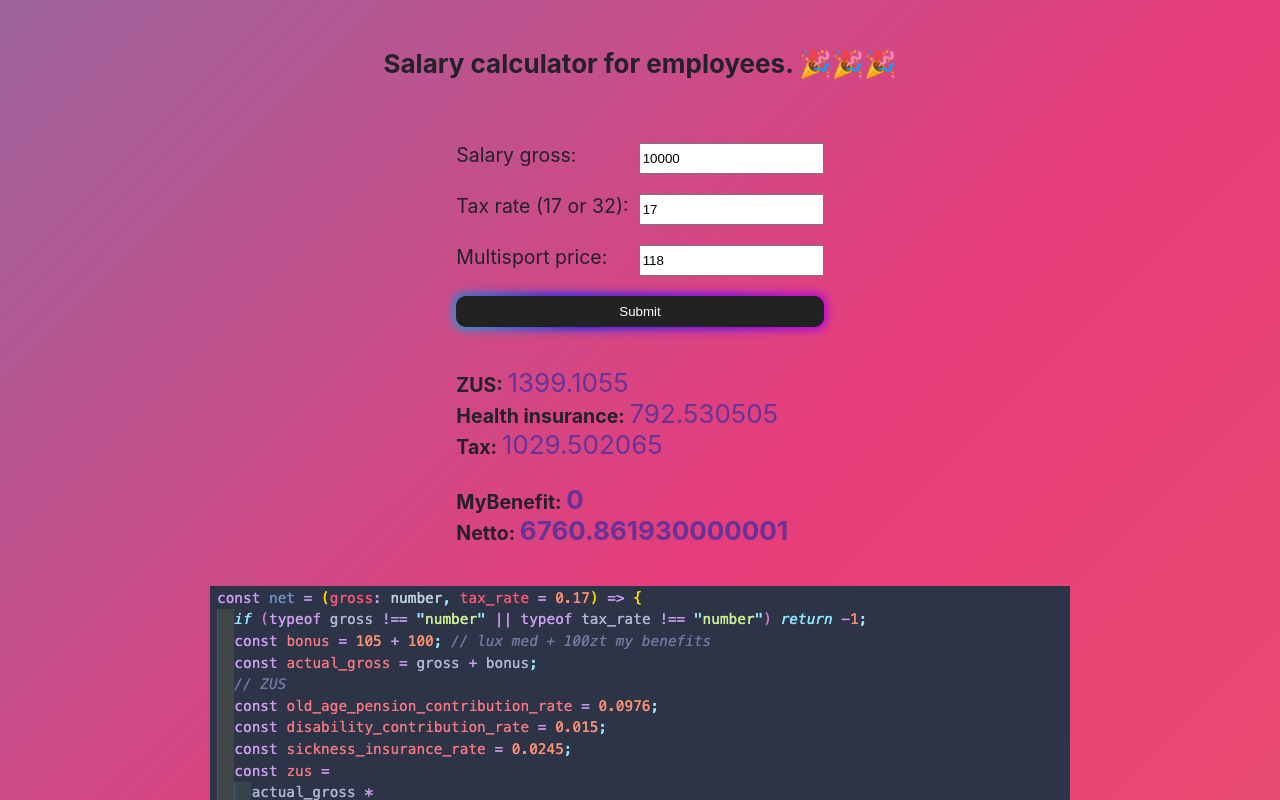
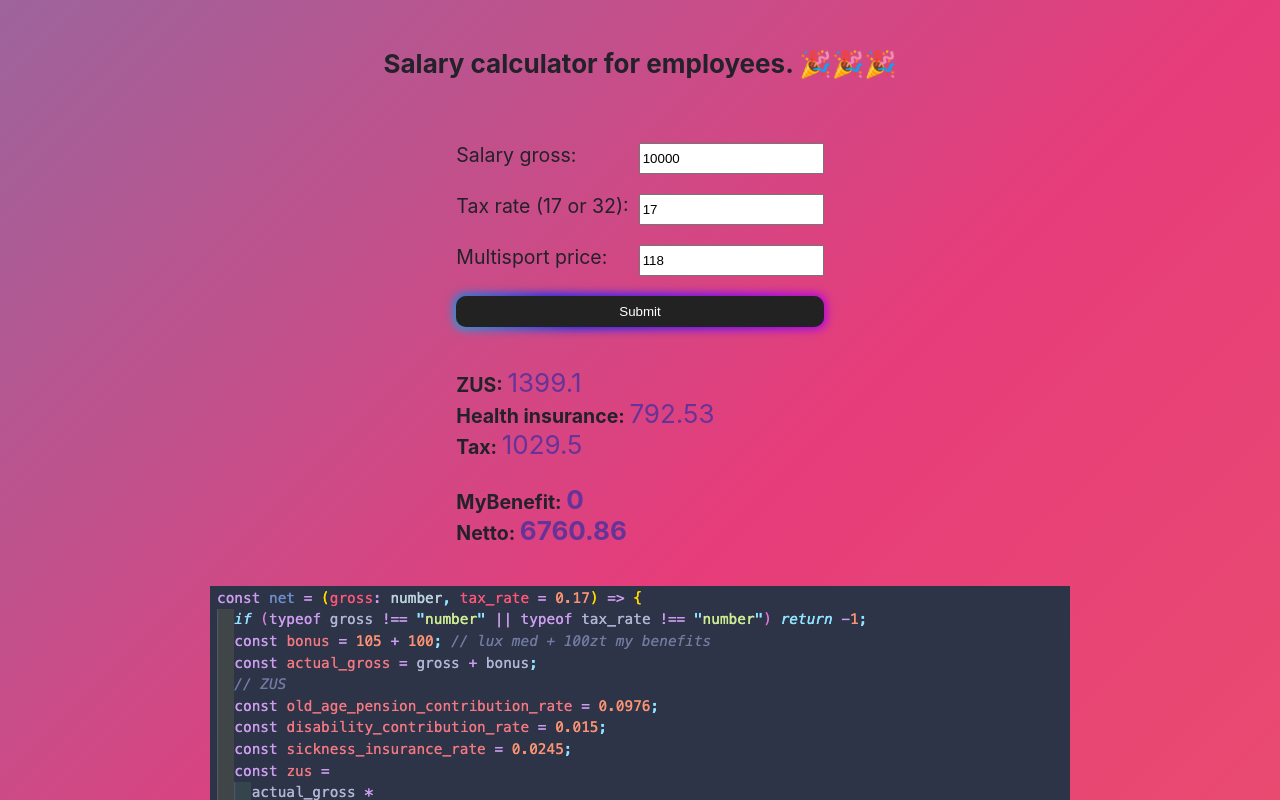
Before and after one commit to alextes90/salaryCalc, a Gatsby site: page / in a window 1280 px wide. Both pictures are taken after a click on the button "Submit". Shown: the top 800 px of the page. Built offline with nearby package versions, Linux system fonts and the light colour scheme; Gatsby itself is replaced by a stand-in of ours.

Commit message:
cut numbers to 2 digits after coma

```diff
--- a/src/pages/index.tsx
+++ b/src/pages/index.tsx
@@ -131,6 +131,8 @@ interface ResState extends Res {
   multisportToMinus: number;
 }
 
+const toFixed = (val:number) => (parseInt(val * 100)) / 100;
+
 // markup
 const IndexPage = () => {
   const [gross, setGross] = useState(10000);
@@ -194,24 +196,24 @@ const IndexPage = () => {
             <Results>
               <span>
                 <ResLabels>ZUS: </ResLabels>
-                <ResAmounts>{calcRes.zus}</ResAmounts>
+                <ResAmounts>{toFixed(calcRes.zus)}</ResAmounts>
               </span>
               <span>
                 <ResLabels>Health insurance: </ResLabels>
-                <ResAmounts>{calcRes.healthInsurance}</ResAmounts>
+                <ResAmounts>{toFixed(calcRes.healthInsurance)}</ResAmounts>
               </span>
               <span>
                 <ResLabels>Tax: </ResLabels>
-                <ResAmounts>{calcRes.tax}</ResAmounts>
+                <ResAmounts>{toFixed(calcRes.tax)}</ResAmounts>
               </span>
               <br />
               <strong>
-                MyBenefit: <ResAmounts>{calcRes.myBenefit}</ResAmounts>
+                MyBenefit: <ResAmounts>{toFixed(calcRes.myBenefit)}</ResAmounts>
               </strong>
               <strong>
                 Netto:{" "}
                 <ResAmounts>
-                  {calcRes.net - calcRes.multisportToMinus}
+                  {toFixed(calcRes.net - calcRes.multisportToMinus)}
                 </ResAmounts>
               </strong>
             </Results>
```
